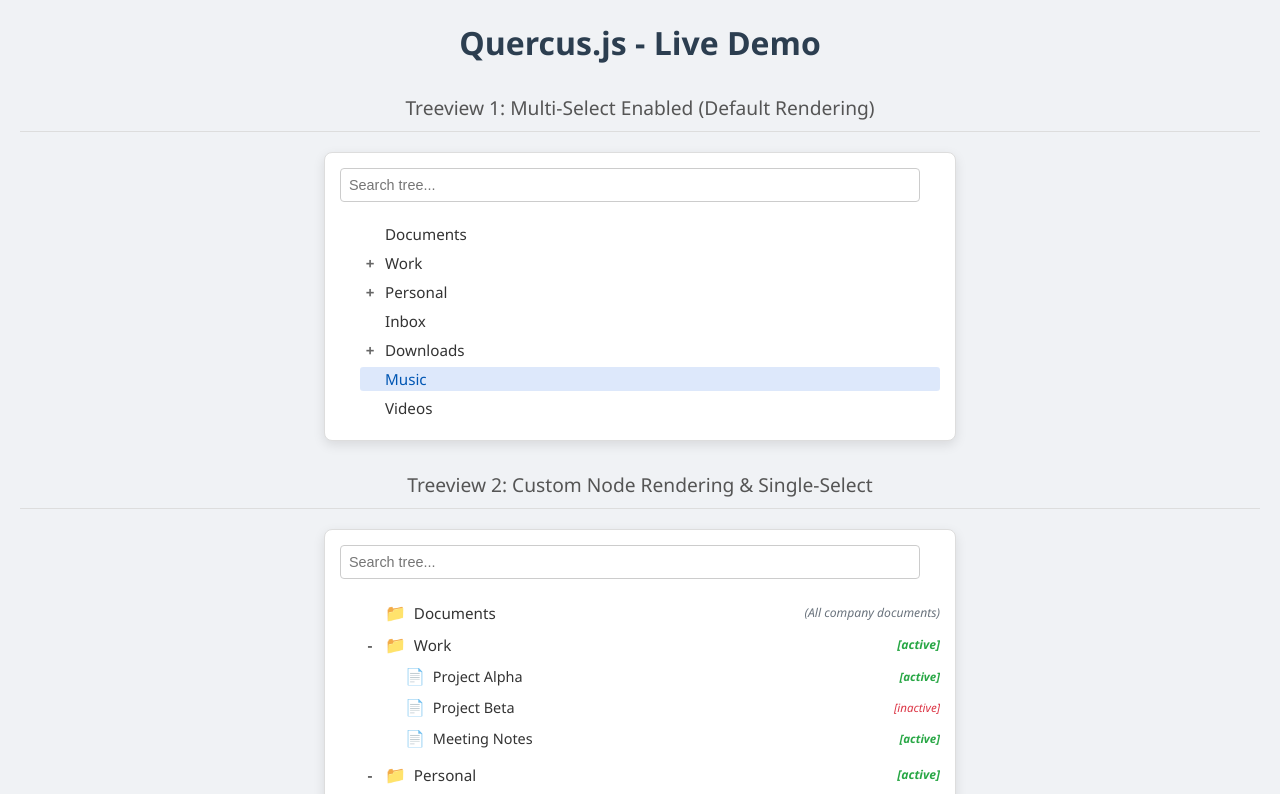
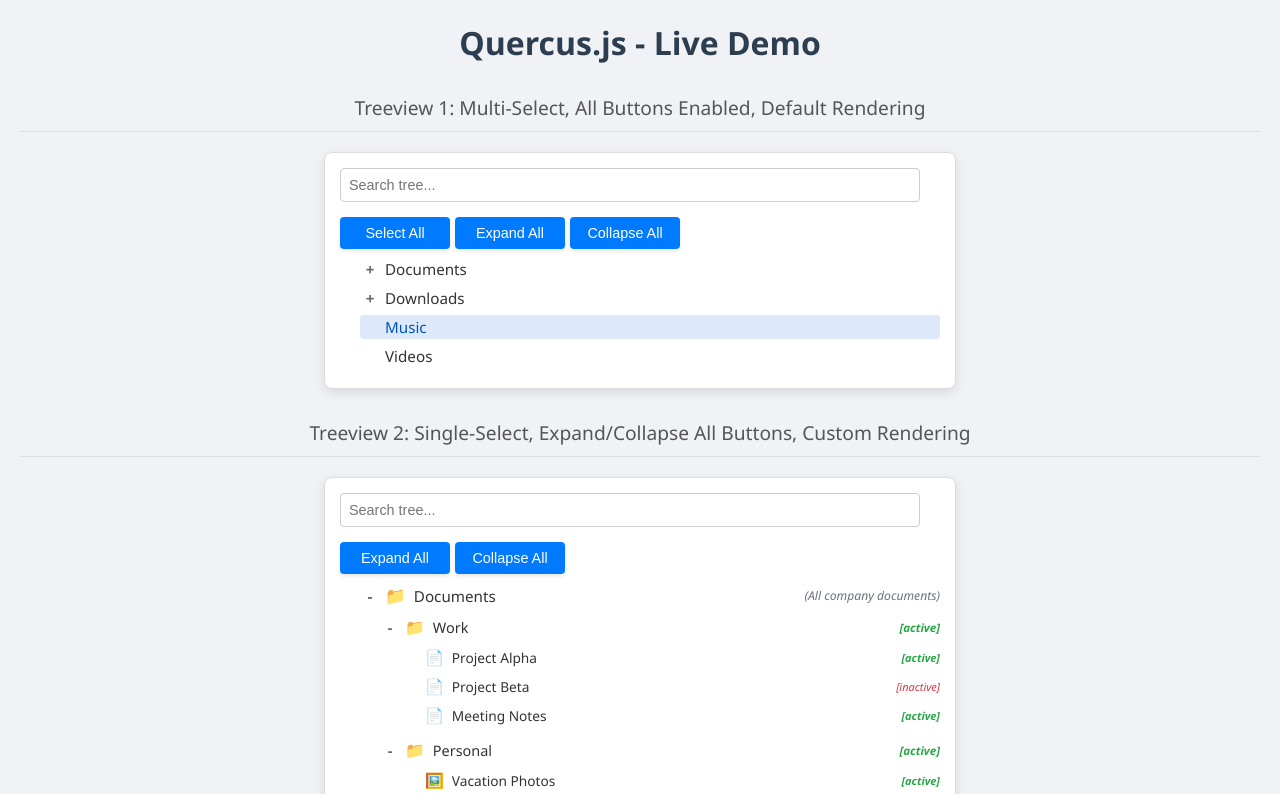
Before and after one commit to stefaneichert/quercus.js, a plain HTML site: page index.html in a window 1280 px wide. Both pictures are taken after a click on the element "Music". Shown: the top 794 px of the page. Drawn offline with Linux system fonts and the light colour scheme.

Commit message:
expand/collapse/select buttons

```diff
--- a/index.html
+++ b/index.html
@@ -69,24 +69,24 @@
             font-style: italic;
         }
         .custom-treeview-wrapper .custom-node-name {
-            font-weight: 500; /* Slightly bolder name */
+            font-weight: 500;
         }
         .custom-treeview-wrapper .custom-node-status-active {
-            color: #28a745; /* Green */
+            color: #28a745;
             font-weight: bold;
         }
         .custom-treeview-wrapper .custom-node-status-inactive {
-            color: #dc3545; /* Red */
+            color: #dc3545;
         }
     </style>
 </head>
 <body>
     <h1>Quercus.js - Live Demo</h1>
 
-    <p class="section-header">Treeview 1: Multi-Select Enabled (Default Rendering)</p>
+    <p class="section-header">Treeview 1: Multi-Select, All Buttons Enabled, Default Rendering</p>
     <div id="myTreeview1" class="my-treeview-container"></div>
 
-    <p class="section-header">Treeview 2: Custom Node Rendering & Single-Select</p>
+    <p class="section-header">Treeview 2: Single-Select, Expand/Collapse All Buttons, Custom Rendering</p>
     <div id="myTreeview2" class="my-treeview-container"></div>
 
     <p class="section-header">Selected Node(s) Information:</p>
@@ -104,8 +104,8 @@
                     name: 'Documents',
                     type: 'folder',
                     status: 'active',
-                    description: 'All company documents'
-                },
+                    description: 'All company documents',
+                    children: [
                         {
                             id: 'doc-work',
                             name: 'Work',
@@ -127,7 +127,9 @@
                                 { id: 'doc-resumes', name: 'Resumes', type: 'file', status: 'active' }
                             ]
                         },
-                { id: 'doc-inbox', name: 'Inbox', type: 'folder', status: 'inactive' },
+                        { id: 'doc-inbox', name: 'Inbox', type: 'folder', status: 'inactive' }
+                    ]
+                },
                 {
                     id: 'dl-root',
                     name: 'Downloads',
@@ -142,7 +144,7 @@
                 { id: 'videos-root', name: 'Videos', type: 'folder', status: 'inactive' }
             ];
 
-            // Initialize Treeview 1: Multi-Select Enabled (Default Rendering)
+            // Initialize Treeview 1: Multi-Select, All Buttons Enabled, Default Rendering
             const tree1 = new Treeview({
                 containerId: 'myTreeview1',
                 data: treeData,
@@ -152,13 +154,15 @@
                 onSelectionChange: (selectedNodesData) => {
                     outputArea.textContent = 'Selected Nodes (Tree 1):\n' + JSON.stringify(selectedNodesData, null, 2);
                     console.log('Selected Nodes (Tree 1):', selectedNodesData);
-                }
+                },
+                showSelectAllButton: true,      // Show Select/Deselect All button
+                showExpandCollapseAllButtons: true // Show Expand/Collapse All buttons
             });
 
-            // Initialize Treeview 2: Custom Node Rendering & Single-Select
+            // Initialize Treeview 2: Single-Select, Expand/Collapse All Buttons, Custom Rendering
             const tree2 = new Treeview({
                 containerId: 'myTreeview2',
-                data: treeData, // Using the same data for demonstration
+                data: treeData,
                 searchEnabled: true,
                 initiallyExpanded: true,
                 multiSelectEnabled: false,
@@ -166,32 +170,29 @@
                     outputArea.textContent = 'Selected Node (Tree 2):\n' + JSON.stringify(selectedNodesData.length > 0 ? selectedNodesData[0] : null, null, 2);
                     console.log('Selected Node (Tree 2):', selectedNodesData.length > 0 ? selectedNodesData[0] : null);
                 },
-                // NEW: Custom Node Renderer
+                showSelectAllButton: false,      // No Select All button for single-select tree
+                showExpandCollapseAllButtons: true, // Show Expand/Collapse All buttons
                 onRenderNode: (nodeData, nodeContentWrapperElement) => {
-                    // Clear existing content if any (important for setData calls)
-                    nodeContentWrapperElement.innerHTML = '';
+                    nodeContentWrapperElement.innerHTML = ''; // Clear existing content
 
-                    // Create an icon based on node type
                     const iconSpan = document.createElement('span');
                     iconSpan.classList.add('custom-node-icon');
                     if (nodeData.type === 'folder') {
-                        iconSpan.textContent = '📁'; // Folder emoji
+                        iconSpan.textContent = '📁';
                     } else if (nodeData.type === 'file') {
-                        iconSpan.textContent = '📄'; // File emoji
+                        iconSpan.textContent = '📄';
                     } else if (nodeData.type === 'image') {
-                        iconSpan.textContent = '🖼️'; // Image emoji
+                        iconSpan.textContent = '🖼️';
                     } else {
-                        iconSpan.textContent = '▪️'; // Default bullet
+                        iconSpan.textContent = '▪️';
                     }
                     nodeContentWrapperElement.appendChild(iconSpan);
 
-                    // Create a span for the node name
                     const nameSpan = document.createElement('span');
-                    nameSpan.classList.add('treeview-node-text', 'custom-node-name'); // Keep treeview-node-text for search
+                    nameSpan.classList.add('treeview-node-text', 'custom-node-name');
                     nameSpan.textContent = nodeData.name;
                     nodeContentWrapperElement.appendChild(nameSpan);
 
-                    // Add a description/status if available
                     if (nodeData.description) {
                         const descSpan = document.createElement('span');
                         descSpan.classList.add('custom-node-description');
--- a/src/treeview.css
+++ b/src/treeview.css
@@ -91,6 +91,10 @@
 /*    background-color: #e0e0e0; */
 /* } */
 
+.custom-treeview-wrapper li * {
+    transition: background-color 0.2s ease-in-out;
+}
+
 .custom-treeview-wrapper li.selected > .treeview-node-content { /* Apply selected style to the content wrapper */
     background-color: rgba(100, 149, 237, 0.22);
     color: #0056b3;
@@ -122,3 +126,29 @@
     font-style: italic;
     color: #731717;
 }
+
+.treeview-control-button {
+    padding: 8px 15px;
+    margin-right: 5px;
+    margin-bottom: 3px;
+    border: none;
+    border-radius: 4px;
+    background-color: #007bff;
+    color: white;
+    font-size: 0.9em;
+    cursor: pointer;
+    transition: background-color 0.2s ease, transform 0.1s ease;
+    box-shadow: 0 2px 4px rgba(0,0,0,0.1);
+    flex-grow: 1; /* Allow buttons to grow to fill space */
+    min-width: 110px; /* Minimum width for buttons */
+    max-width: 48%; /* Max width to allow two columns on wider screens */
+}
+
+.treeview-control-button:hover {
+    background-color: #0056b3;
+}
+
+.treeview-control-button:active {
+    transform: translateY(1px);
+    box-shadow: 0 1px 3px rgba(0,0,0,0.2);
+}
--- a/src/treeview.js
+++ b/src/treeview.js
@@ -8,6 +8,7 @@
  * by clicking on the dedicated icon (+/-), while selection/deselection
  * happens by clicking on the node's text (multi-select enabled by config).
  *
+ * NEW: Optional "Select All/Deselect All" and "Expand All/Collapse All" buttons.
  * NEW: Custom Node Rendering via onRenderNode callback.
  */
 (function() { // Anonymous IIFE for encapsulation
@@ -38,13 +39,18 @@
                 initiallyExpanded: false,
                 multiSelectEnabled: false,
                 onSelectionChange: null,
-                onRenderNode: null // NEW: Callback for custom node rendering
+                onRenderNode: null,
+                showSelectAllButton: false,      // NEW: Option to show Select/Deselect All button
+                showExpandCollapseAllButtons: false // NEW: Option to show Expand/Collapse All buttons
             };
             Object.assign(this.options, options);
 
             this.treeviewContainer = null;
             this.treeSearchInput = null;
             this.selectedNodes = new Set();
+            this.selectAllButton = null;     // NEW: Reference to the select all button
+            this.expandAllButton = null;     // NEW: Reference to the expand all button
+            this.collapseAllButton = null;   // NEW: Reference to the collapse all button
 
             this._initialize();
         }
@@ -63,7 +69,7 @@
 
             this.treeviewContainer.classList.add('custom-treeview-wrapper');
 
-            this._createSearchBar();
+            this._createControls(); // NEW: Centralized control creation
             this._renderTree(this.options.data, this.treeviewContainer);
 
             if (this.options.initiallyExpanded) {
@@ -73,7 +79,8 @@
             }
         }
 
-        _createSearchBar() {
+        // NEW: Method to create all control elements (search, buttons)
+        _createControls() {
             if (this.options.searchEnabled) {
                 this.treeSearchInput = document.createElement('input');
                 this.treeSearchInput.type = 'text';
@@ -86,9 +93,106 @@
                     this._searchTree(event.target.value);
                 });
             }
+
+            const buttonContainer = document.createElement('div');
+            buttonContainer.classList.add('treeview-button-container');
+
+            if (this.options.showSelectAllButton && this.options.multiSelectEnabled) { // Select All button only makes sense with multi-select
+                this.selectAllButton = document.createElement('button');
+                this.selectAllButton.classList.add('treeview-control-button', 'treeview-select-all');
+                this.selectAllButton.textContent = 'Select All';
+                buttonContainer.appendChild(this.selectAllButton);
+
+                this.selectAllButton.addEventListener('click', () => this._toggleSelectAll());
+            }
+
+            if (this.options.showExpandCollapseAllButtons) {
+                this.expandAllButton = document.createElement('button');
+                this.expandAllButton.classList.add('treeview-control-button', 'treeview-expand-all');
+                this.expandAllButton.textContent = 'Expand All';
+                buttonContainer.appendChild(this.expandAllButton);
+
+                this.expandAllButton.addEventListener('click', () => this._expandAll());
+
+                this.collapseAllButton = document.createElement('button');
+                this.collapseAllButton.classList.add('treeview-control-button', 'treeview-collapse-all');
+                this.collapseAllButton.textContent = 'Collapse All';
+                buttonContainer.appendChild(this.collapseAllButton);
+
+                this.collapseAllButton.addEventListener('click', () => this._collapseAll());
+            }
+
+            if (buttonContainer.children.length > 0) { // Only append if there are buttons
+                this.treeviewContainer.appendChild(buttonContainer);
+            }
         }
 
-        // Function to render the tree from JSON data (UPDATED for onRenderNode)
+        // NEW: Toggle Select All / Deselect All logic
+        _toggleSelectAll() {
+            const allSelectableNodes = this.treeviewContainer.querySelectorAll('li');
+            const currentlySelectedCount = this.selectedNodes.size;
+
+            if (currentlySelectedCount === allSelectableNodes.length) {
+                // All are selected, so deselect all
+                this.selectedNodes.forEach(node => node.classList.remove('selected'));
+                this.selectedNodes.clear();
+                if (this.selectAllButton) this.selectAllButton.textContent = 'Select All';
+            } else {
+                // Not all are selected, so select all
+                allSelectableNodes.forEach(li => {
+                    if (!this.selectedNodes.has(li)) { // Only add if not already in set
+                        this.selectedNodes.add(li);
+                        li.classList.add('selected');
+                    }
+                });
+                if (this.selectAllButton) this.selectAllButton.textContent = 'Deselect All';
+            }
+            this._triggerSelectionChange();
+        }
+
+        // NEW: Expand All logic
+        _expandAll() {
+            const allExpandableNodes = this.treeviewContainer.querySelectorAll('li.has-children');
+            allExpandableNodes.forEach(li => {
+                if (!li.classList.contains('expanded')) {
+                    li.classList.add('expanded');
+                    const expander = li.querySelector('.treeview-expander');
+                    if (expander) expander.textContent = '-';
+                    const childUl = li.querySelector('ul');
+                    if (childUl) {
+                        childUl.style.height = 'auto'; // Instant expand for 'expand all'
+                    }
+                }
+            });
+        }
+
+        // NEW: Collapse All logic
+        _collapseAll() {
+            const allExpandableNodes = this.treeviewContainer.querySelectorAll('li.has-children');
+            // Iterate in reverse to avoid layout issues during collapse animations
+            for (let i = allExpandableNodes.length - 1; i >= 0; i--) {
+                const li = allExpandableNodes[i];
+                if (li.classList.contains('expanded')) {
+                    li.classList.remove('expanded');
+                    const expander = li.querySelector('.treeview-expander');
+                    if (expander) expander.textContent = '+';
+                    const childUl = li.querySelector('ul');
+                    if (childUl) {
+                        childUl.style.height = `${childUl.scrollHeight}px`; // Lock height for animation
+                        requestAnimationFrame(() => {
+                            childUl.style.height = '0px';
+                        });
+                        childUl.addEventListener('transitionend', function handler() {
+                            childUl.removeEventListener('transitionend', handler);
+                            childUl.style.height = ''; // Clear height after transition
+                        }, { once: true });
+                    }
+                }
+            }
+        }
+
+
+        // Function to render the tree from JSON data
         _renderTree(data, parentElement) {
             const ul = document.createElement('ul');
             parentElement.appendChild(ul);
@@ -96,15 +200,12 @@
             data.forEach(node => {
                 const li = document.createElement('li');
                 li.dataset.id = node.id;
-                li.dataset.nodeData = JSON.stringify(node); // Store full node data
+                li.dataset.nodeData = JSON.stringify(node);
 
                 const nodeContentWrapper = document.createElement('div');
                 nodeContentWrapper.classList.add('treeview-node-content');
 
-                // --- NEW: Custom Node Rendering Logic ---
                 if (typeof this.options.onRenderNode === 'function') {
-                    // Call the custom renderer, passing the node data and the wrapper
-                    // The renderer is responsible for populating the wrapper's content
                     try {
                          this.options.onRenderNode(node, nodeContentWrapper);
                     } catch (e) {
@@ -112,13 +213,11 @@
                          nodeContentWrapper.textContent = node.name; // Fallback
                     }
                 } else {
-                    // Default rendering: Create a span for the node's name text
                     const nodeTextSpan = document.createElement('span');
                     nodeTextSpan.classList.add('treeview-node-text');
                     nodeTextSpan.textContent = node.name;
                     nodeContentWrapper.appendChild(nodeTextSpan);
                 }
-                // --- END NEW ---
 
 
                 if (node.children && node.children.length > 0) {
@@ -128,7 +227,7 @@
                     expander.classList.add('treeview-expander');
                     expander.textContent = this.options.initiallyExpanded ? '-' : '+';
 
-                    nodeContentWrapper.prepend(expander); // Prepend expander to content wrapper
+                    nodeContentWrapper.prepend(expander);
                     li.appendChild(nodeContentWrapper);
 
                     if (this.options.initiallyExpanded) {
@@ -166,18 +265,15 @@
                         event.stopPropagation();
                     });
                 } else {
-                    // For leaf nodes, add a placeholder span for alignment
                     const placeholderExpander = document.createElement('span');
                     placeholderExpander.classList.add('treeview-expander-placeholder');
-                    nodeContentWrapper.prepend(placeholderExpander); // Prepend placeholder to content wrapper
+                    nodeContentWrapper.prepend(placeholderExpander);
                     li.appendChild(nodeContentWrapper);
                 }
 
-                // Event listener for selection (ONLY on the node content wrapper)
                 nodeContentWrapper.addEventListener('click', (event) => {
-                    // Ensure the click was not on the expander icon itself
                     if (!event.target.classList.contains('treeview-expander')) {
-                         this._selectNode(li); // Pass the li element
+                         this._selectNode(li);
                     }
                     event.stopPropagation();
                 });
@@ -186,7 +282,6 @@
             });
         }
 
-        // Function to handle node selection (always toggle if multiSelectEnabled)
         _selectNode(nodeElement) {
             if (this.options.multiSelectEnabled) {
                 if (this.selectedNodes.has(nodeElement)) {
@@ -222,9 +317,17 @@
                 });
                 this.options.onSelectionChange(selectedData);
             }
+            // Update Select All button text based on current selection state
+            if (this.selectAllButton && this.options.multiSelectEnabled) {
+                const allSelectableNodes = this.treeviewContainer.querySelectorAll('li');
+                if (this.selectedNodes.size === allSelectableNodes.length && allSelectableNodes.length > 0) {
+                    this.selectAllButton.textContent = 'Deselect All';
+                } else {
+                    this.selectAllButton.textContent = 'Select All';
+                }
+            }
         }
 
-        // Function to search the tree (UPDATED: Search based on original node.name)
         _searchTree(searchTerm) {
             const allListItems = this.treeviewContainer.querySelectorAll('li');
             const matchingNodes = new Set();
@@ -277,9 +380,8 @@
             });
 
             allListItems.forEach(item => {
-                // *** KEY CHANGE HERE: Search based on original node.name from dataset ***
                 const nodeData = JSON.parse(item.dataset.nodeData);
-                const searchableText = nodeData.name || ''; // Fallback to empty string if no name
+                const searchableText = nodeData.name || '';
 
                 if (searchableText.toLowerCase().includes(searchTerm.toLowerCase())) {
                     matchingNodes.add(item);
@@ -321,7 +423,7 @@
             this.options.data = newData;
             this.treeviewContainer.innerHTML = '';
             this.selectedNodes.clear();
-            this._createSearchBar();
+            this._createControls(); // Re-create search bar and buttons
             this._renderTree(this.options.data, this.treeviewContainer);
 
             if (this.options.initiallyExpanded) {
@@ -338,7 +440,6 @@
                     return JSON.parse(nodeElement.dataset.nodeData);
                 } catch (e) {
                     console.error("Quercus.js: Error parsing selected node data:", e);
-                    // Fallback to basic info if full data parsing fails
                     return { id: nodeElement.dataset.id, name: getDisplayNameFromNodeElement(nodeElement) };
                 }
             });
```
Lines whose indentation alone changed are shown as unchanged.
